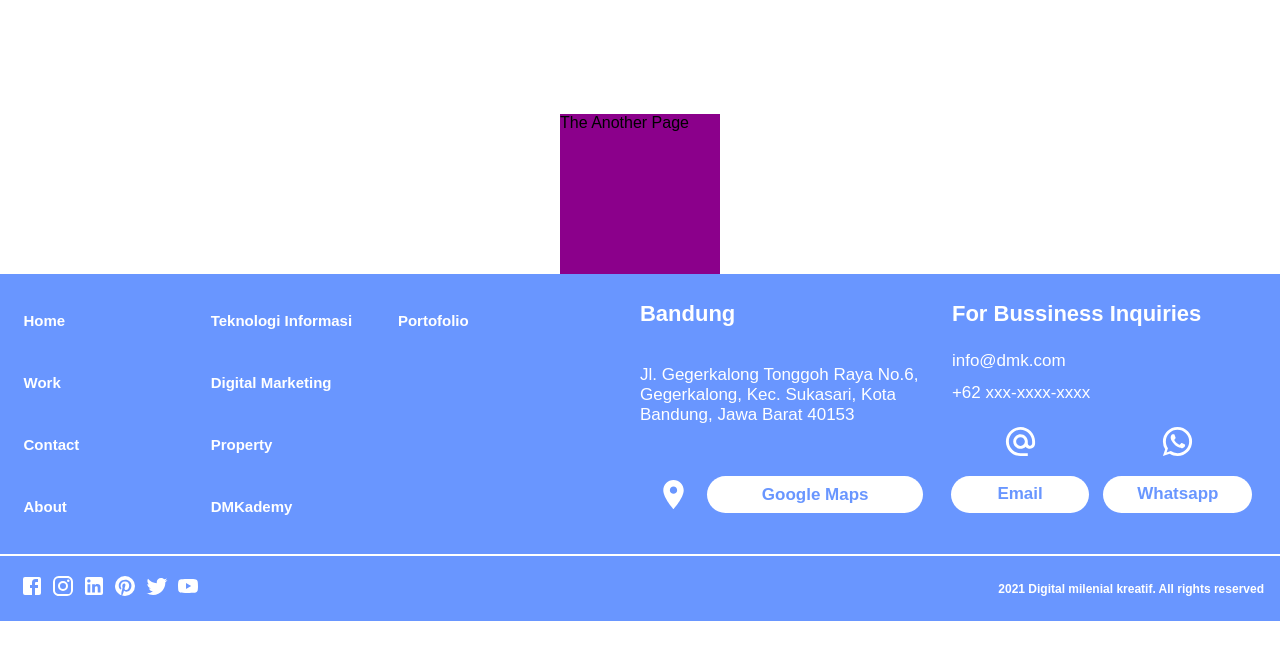
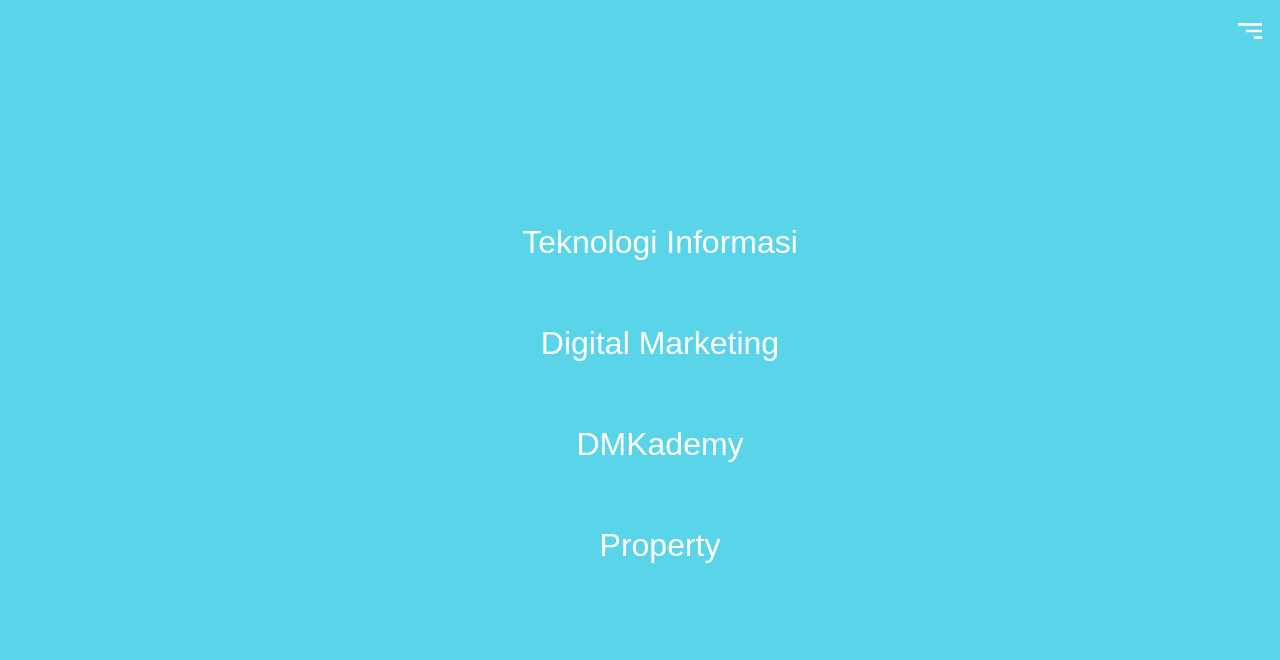
Before and after one commit to Holoo-id/digitalmilenialkreatif, a React (Create React App) app: page /portofolio in a window 1280 px wide. Shown: the top 660 px of the page. Built offline with nearby package versions, Linux system fonts and the light colour scheme.

Commit message:
20210821 - 1644 - fixed sidebar added

```diff
--- a/src/App.js
+++ b/src/App.js
@@ -5,6 +5,7 @@
 import Navbar from './components/Navbar';
 import Portofolio from './components/Portofolio';
 import UnderConstruction from './components/UnderConstruction';
+import ToggleSidebar from './components/ToggleSidebar';
 import theLogo from './logo.svg'
 
 function App() {
@@ -27,6 +28,7 @@
           </Switch>
         </div>
         <Footer />
+        <ToggleSidebar />
       </Router>
     )
   }
--- /dev/null
+++ b/src/components/ToggleSidebar.js
@@ -0,0 +1,29 @@
+import { useState } from 'react'
+import { Sort } from '@material-ui/icons'
+function ToggleSidebar() {
+  const [activeMenu, setActiveMenu] = useState(true)
+  const changeActive = () => {
+    setActiveMenu(!activeMenu)
+  }
+
+  return(
+    <div className={`toggleSidebar${activeMenu == true ? ' open' : ''}`}>
+      <button className="toggleTrigger" onClick={ changeActive }>
+        <Sort style={{
+          transform: 'rotateY(180deg)',
+          color: 'white',
+          fontSize: '32px'
+        }}/>
+      </button>
+      <div className="sideMenuWrap">
+        <ul className="sideMenu">
+          <li><a href="">Teknologi Informasi</a></li>
+          <li><a href="">Digital Marketing</a></li>
+          <li><a href="">DMKademy</a></li>
+          <li><a href="">Property</a></li>
+        </ul>
+      </div>
+    </div>
+  )
+}
+export default ToggleSidebar
--- a/src/styles/App.sass
+++ b/src/styles/App.sass
@@ -6,3 +6,4 @@
 @import _about
 @import _services
 @import _footer
+@import _sidebar
--- a/src/styles/_footer.sass
+++ b/src/styles/_footer.sass
@@ -4,6 +4,7 @@
   display: flex
   flex-flow: column
   margin-top: auto
+  padding-right: 18px
   .footerTop, .footerBottom
     margin: 0
     padding: 1em
--- /dev/null
+++ b/src/styles/_sidebar.sass
@@ -0,0 +1,38 @@
+.toggleSidebar
+  position: fixed
+  width: 18px
+  height: 100vh
+  background-color: $crayola
+  top: 0
+  right: 0
+  margin: 0 0 0 auto
+  z-index: 1
+  &.open
+    width: 100%
+  .sideMenuWrap
+    width: fit-content
+    margin: 15% auto
+    ul.sideMenu
+      list-style: none
+      font-size: 2em
+      text-align: center
+      li
+        padding: 1em 0
+        a
+          color: white
+          text-decoration: none
+          &:hover, &:active
+            text-decoration: underline
+
+.toggleTrigger
+  position: fixed
+  background-color: $crayola
+  border-radius: 50%
+  height: 120px
+  width: 120px
+  border: transparent
+  right: 0
+  margin: -4em -3em 0 auto
+  padding-right: 2em
+  padding-top: 4em
+  cursor: pointer
--- a/src/styles/_variables.sass
+++ b/src/styles/_variables.sass
@@ -1,5 +1,6 @@
 // Colors
 $cornflower-blue: #6996FF
+$crayola: #5AD4E9
 $mauve: #FEA9FF
 $light-salmon: #FFA381
 $ultramarine-blue: #2866F8
```
